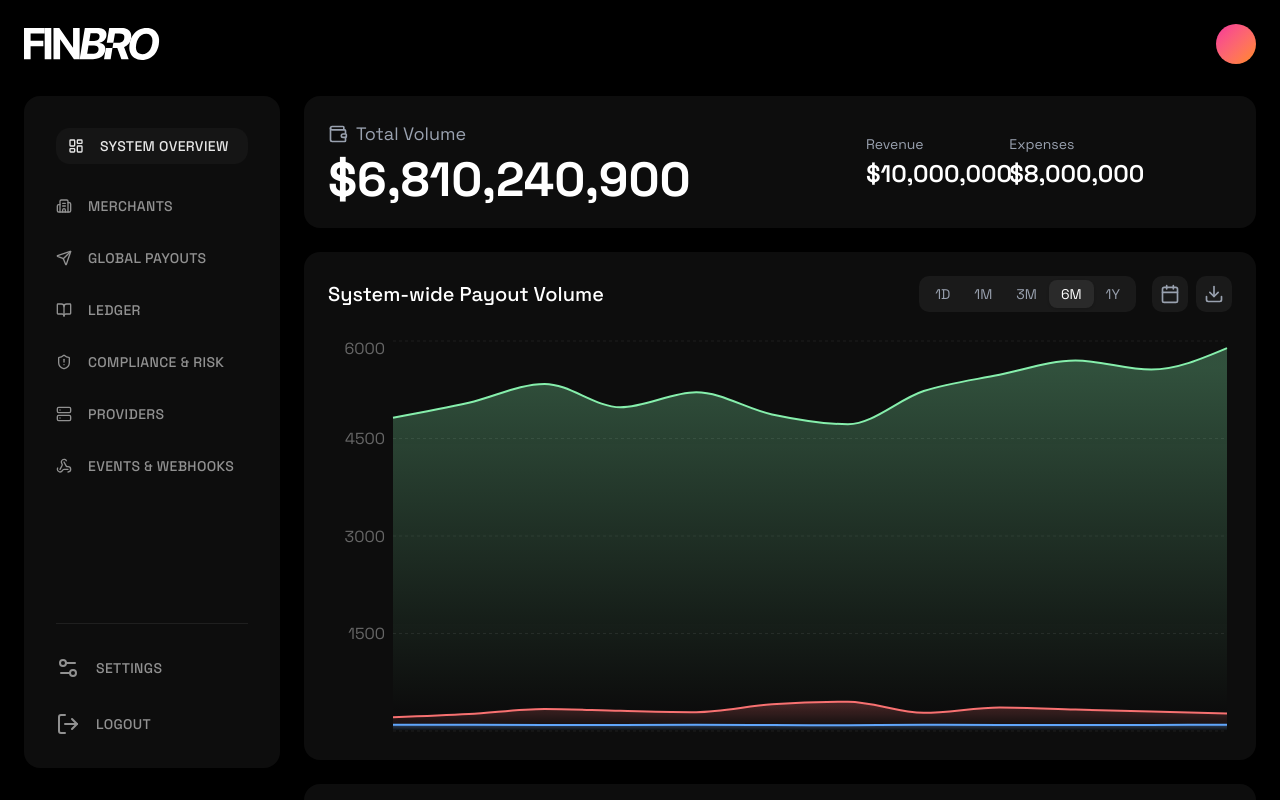
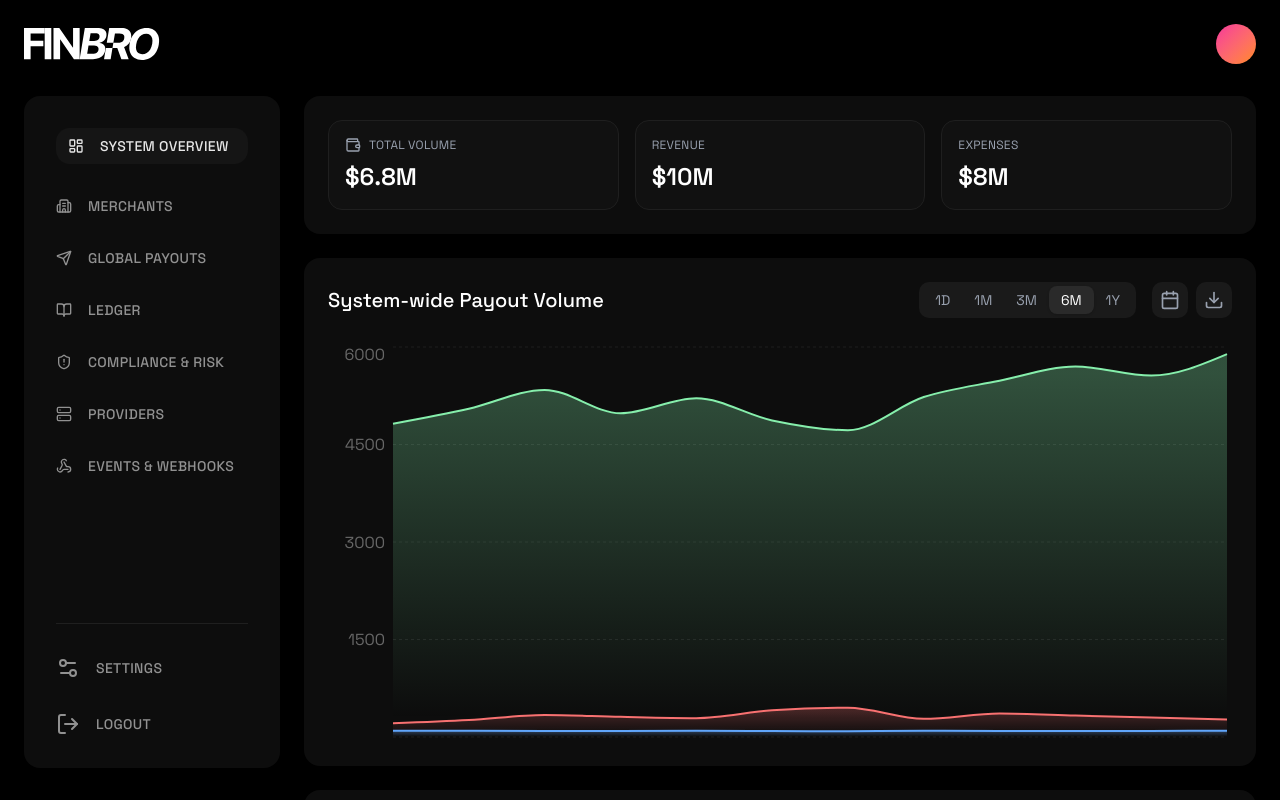
Before and after one commit to Elishaokon13/OpenlyAdmin, a Next.js app: page / in a window 1280 px wide. Built offline with nearby package versions, Linux system fonts and the light colour scheme.

Commit message:
Modified components/dashboardMetrics.tsx

```diff
--- a/components/dashboardMetrics.tsx
+++ b/components/dashboardMetrics.tsx
@@ -3,33 +3,27 @@
 import { Wallet } from 'lucide-react'
 
 export function DashboardMetrics() {
+  const metrics = [
+    { label: "Total Volume", value: "$6.8M", icon: Wallet },
+    { label: "Revenue", value: "$10M" },
+    { label: "Expenses", value: "$8M" }
+  ]
+
   return (
-    <div className="flex flex-col xl:flex-row gap-6 sm:gap-8 xl:items-center justify-between p-4 sm:p-6 bg-[#0D0D0D] rounded-2xl">
-      <div className="flex flex-col gap-2">
-        <div className="flex items-center gap-2 text-gray-400">
-          <Wallet className="h-5 w-5" />
-          <span className="text-sm sm:text-lg">Total Volume</span>
-        </div>
-        <div className="text-3xl sm:text-4xl lg:text-5xl font-bold text-white">$6,810,240,900</div>
-      </div>
-
-      <div className="grid grid-cols-2 sm:grid-cols-2 md:grid-cols-4 gap-4 sm:gap-8 xl:gap-16">
-        <div className="flex flex-col gap-1">
-          {/* <span className="text-gray-400 text-sm">Total Locked Funds</span>
-          <span className="text-2xl md:text-xl lg:text-2xl font-semibold text-white">$1,942,550,120</span> */}
-        </div>
-        <div className="flex flex-col gap-1">
-          <span className="text-gray-400 text-xs sm:text-sm">Revenue</span>
-          <span className="text-xl sm:text-2xl lg:text-2xl font-semibold text-white">$10,000,000</span>
-        </div>
-        <div className="flex flex-col gap-1">
-          <span className="text-gray-400 text-xs sm:text-sm">Expenses</span>
-          <span className="text-xl sm:text-2xl lg:text-2xl font-semibold text-white">$8,000,000</span>
-        </div>
-        {/* <div className="flex flex-col gap-1">
-          <span className="text-gray-400 text-xs sm:text-sm">Net Profit</span>
-          <span className="text-xl sm:text-2xl lg:text-2xl font-semibold text-[#fca5a5]">$2,000,000</span>
-        </div> */}
+    <div className="bg-[#0D0D0D] rounded-2xl p-4 sm:p-6">
+      <div className="grid grid-cols-3 gap-3 sm:gap-4">
+        {metrics.map((metric) => {
+          const Icon = metric.icon
+          return (
+            <div key={metric.label} className="rounded-xl border border-[#1F1F1F] bg-[#111] p-3 sm:p-4">
+              <div className="flex items-center gap-2 text-gray-400">
+                {Icon ? <Icon className="h-4 w-4" /> : null}
+                <span className="text-[11px] sm:text-xs uppercase tracking-wide">{metric.label}</span>
+              </div>
+              <div className="mt-2 text-lg sm:text-2xl font-semibold text-white">{metric.value}</div>
+            </div>
+          )
+        })}
       </div>
     </div>
   )
```
